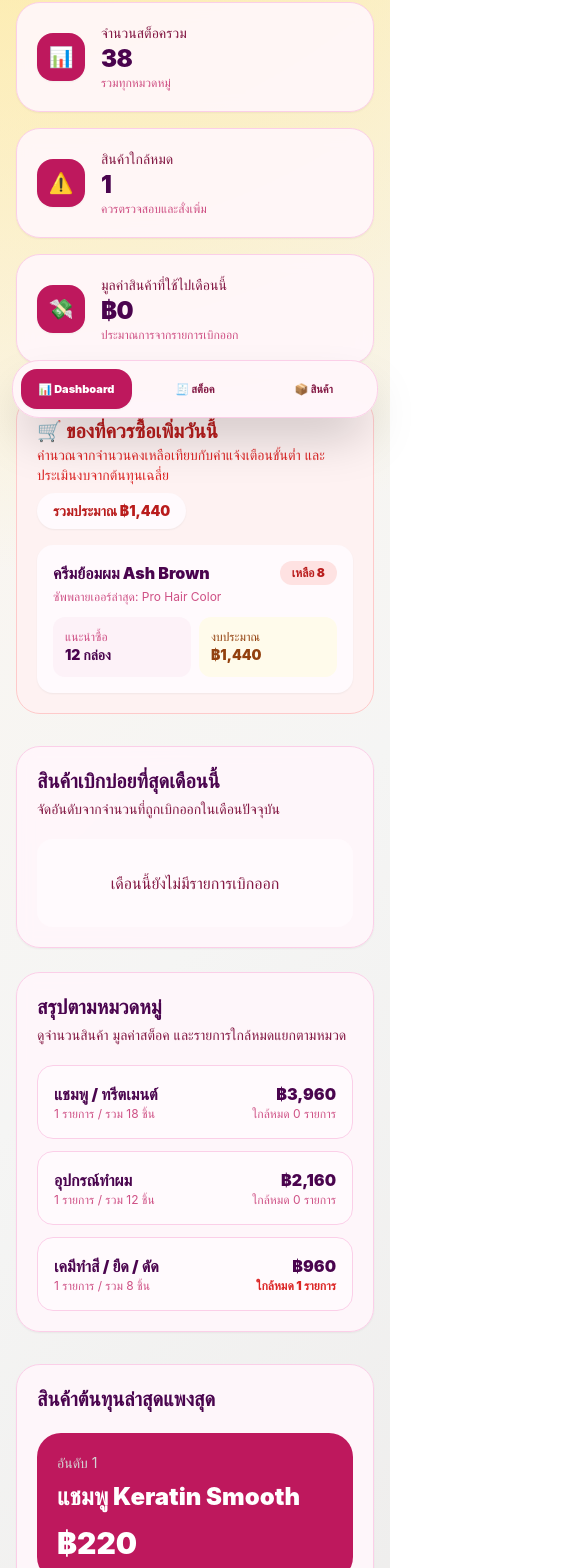
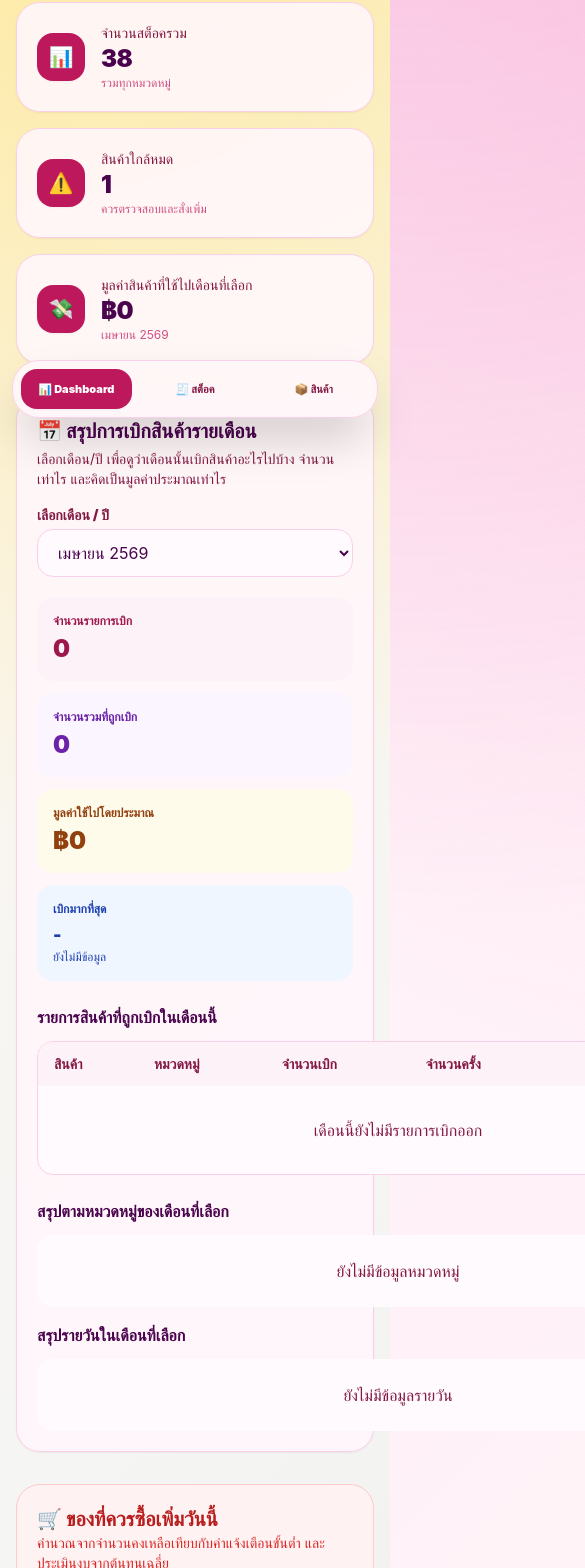
Before and after one commit to 60massmedia-ship-it/beauty-salon-inventory, a React (Vite) app: page / in a window 390 px wide. Shown: the part 414-1982 px from the top of the page, 585 px wide, since content can reach past the window. Built offline with nearby package versions, Linux system fonts and the light colour scheme.

Commit message:
Add monthly usage report to dashboard

```diff
--- a/src/components/Dashboard.jsx
+++ b/src/components/Dashboard.jsx
@@ -1,6 +1,21 @@
 import React from 'react';
-import { Card } from './ui.jsx';
-import { formatMoney, formatNumber, getCostStats, getEstimatedUnitCost, getReorderSuggestions, isCurrentMonth } from '../lib/inventory.js';
+import { Card, SelectInput } from './ui.jsx';
+import { formatMoney, formatNumber, getCostStats, getEstimatedUnitCost, getReorderSuggestions } from '../lib/inventory.js';
+
+const thaiMonths = [
+  'มกราคม',
+  'กุมภาพันธ์',
+  'มีนาคม',
+  'เมษายน',
+  'พฤษภาคม',
+  'มิถุนายน',
+  'กรกฎาคม',
+  'สิงหาคม',
+  'กันยายน',
+  'ตุลาคม',
+  'พฤศจิกายน',
+  'ธันวาคม',
+];
 
 function StatCard({ icon, title, value, subtitle }) {
   return (
@@ -17,7 +32,110 @@ function StatCard({ icon, title, value, subtitle }) {
   );
 }
 
+function getMonthKey(dateValue) {
+  const date = new Date(dateValue);
+  if (Number.isNaN(date.getTime())) return '';
+  return `${date.getFullYear()}-${String(date.getMonth() + 1).padStart(2, '0')}`;
+}
+
+function getMonthLabel(monthKey) {
+  const [year, month] = String(monthKey).split('-').map(Number);
+  if (!year || !month) return '-';
+  return `${thaiMonths[month - 1]} ${year + 543}`;
+}
+
+function getAvailableMonthOptions(transactions) {
+  const current = new Date();
+  const currentKey = `${current.getFullYear()}-${String(current.getMonth() + 1).padStart(2, '0')}`;
+  const keys = new Set([currentKey]);
+  transactions.forEach((item) => {
+    if (item.type === 'out') {
+      const key = getMonthKey(item.createdAt);
+      if (key) keys.add(key);
+    }
+  });
+  return Array.from(keys).sort((a, b) => b.localeCompare(a));
+}
+
+function buildMonthlyUsageReport({ transactions, products, costHistory, selectedMonth }) {
+  const outbound = transactions.filter((item) => item.type === 'out' && getMonthKey(item.createdAt) === selectedMonth);
+
+  const productRows = Object.values(outbound.reduce((acc, item) => {
+    const product = products.find((p) => p.id === item.productId);
+    const key = item.productId || item.productName;
+    const unitCost = product ? getEstimatedUnitCost(product, costHistory) : 0;
+    const quantity = Number(item.quantity || 0);
+    if (!acc[key]) {
+      acc[key] = {
+        productId: key,
+        productName: item.productName || product?.name || 'ไม่ระบุสินค้า',
+        category: product?.category || 'ไม่ระบุหมวดหมู่',
+        quantity: 0,
+        unit: product?.unit || '',
+        estimatedCost: 0,
+        entries: 0,
+      };
+    }
+    acc[key].quantity += quantity;
+    acc[key].estimatedCost += quantity * unitCost;
+    acc[key].entries += 1;
+    return acc;
+  }, {})).sort((a, b) => b.estimatedCost - a.estimatedCost);
+
+  const categoryRows = Object.values(productRows.reduce((acc, item) => {
+    const key = item.category || 'ไม่ระบุหมวดหมู่';
+    if (!acc[key]) {
+      acc[key] = { category: key, quantity: 0, estimatedCost: 0, productCount: 0 };
+    }
+    acc[key].quantity += item.quantity;
+    acc[key].estimatedCost += item.estimatedCost;
+    acc[key].productCount += 1;
+    return acc;
+  }, {})).sort((a, b) => b.estimatedCost - a.estimatedCost);
+
+  const dailyRows = Object.values(outbound.reduce((acc, item) => {
+    const date = new Date(item.createdAt);
+    const key = date.toISOString().slice(0, 10);
+    const product = products.find((p) => p.id === item.productId);
+    const unitCost = product ? getEstimatedUnitCost(product, costHistory) : 0;
+    const quantity = Number(item.quantity || 0);
+    if (!acc[key]) {
+      acc[key] = { dateKey: key, entries: 0, quantity: 0, estimatedCost: 0 };
+    }
+    acc[key].entries += 1;
+    acc[key].quantity += quantity;
+    acc[key].estimatedCost += quantity * unitCost;
+    return acc;
+  }, {})).sort((a, b) => b.dateKey.localeCompare(a.dateKey));
+
+  const totalQuantity = productRows.reduce((sum, item) => sum + item.quantity, 0);
+  const totalCost = productRows.reduce((sum, item) => sum + item.estimatedCost, 0);
+  const topProduct = productRows[0] || null;
+  const topCategory = categoryRows[0] || null;
+
+  return {
+    outbound,
+    productRows,
+    categoryRows,
+    dailyRows,
+    totalEntries: outbound.length,
+    totalQuantity,
+    totalCost,
+    topProduct,
+    topCategory,
+  };
+}
+
 export default function Dashboard({ products, transactions, costHistory }) {
+  const monthOptions = React.useMemo(() => getAvailableMonthOptions(transactions), [transactions]);
+  const [selectedMonth, setSelectedMonth] = React.useState(monthOptions[0]);
+
+  React.useEffect(() => {
+    if (!monthOptions.includes(selectedMonth)) {
+      setSelectedMonth(monthOptions[0]);
+    }
+  }, [monthOptions, selectedMonth]);
+
   const stats = React.useMemo(() => {
     const totalProducts = products.length;
     const totalStock = products.reduce((sum, item) => sum + Number(item.stock || 0), 0);
@@ -26,12 +144,8 @@ export default function Dashboard({ products, transactions, costHistory }) {
     return { totalProducts, totalStock, lowStock, inventoryValue };
   }, [products, costHistory]);
 
+  const monthlyReport = React.useMemo(() => buildMonthlyUsageReport({ transactions, products, costHistory, selectedMonth }), [transactions, products, costHistory, selectedMonth]);
   const reorderSuggestions = React.useMemo(() => getReorderSuggestions(products, costHistory), [products, costHistory]);
-  const outboundThisMonth = transactions.filter((item) => item.type === 'out' && isCurrentMonth(item.createdAt));
-  const outboundCostThisMonth = outboundThisMonth.reduce((sum, item) => {
-    const product = products.find((p) => p.id === item.productId);
-    return sum + Number(item.quantity || 0) * (product ? getEstimatedUnitCost(product, costHistory) : 0);
-  }, 0);
 
   const productsWithCostStats = products.map((product) => {
     const stats = getCostStats(costHistory.filter((record) => record.productId === product.id));
@@ -39,28 +153,11 @@ export default function Dashboard({ products, transactions, costHistory }) {
     const latestCost = stats.latestCost || product.cost || 0;
     return { ...product, averageCost, latestCost, costDiff: latestCost - averageCost };
   });
+
   const highestLatestCostProducts = [...productsWithCostStats].sort((a, b) => b.latestCost - a.latestCost).slice(0, 5);
   const highCostProducts = [...productsWithCostStats].sort((a, b) => b.averageCost - a.averageCost).slice(0, 5);
   const mostExpensiveLatestProduct = highestLatestCostProducts[0];
   const recentTransactions = transactions.slice(0, 5);
-
-  const topUsedProducts = Object.values(outboundThisMonth.reduce((acc, item) => {
-    const product = products.find((p) => p.id === item.productId);
-    const key = item.productId || item.productName;
-    const unitCost = product ? getEstimatedUnitCost(product, costHistory) : 0;
-    if (!acc[key]) {
-      acc[key] = {
-        productId: key,
-        productName: item.productName,
-        quantity: 0,
-        estimatedCost: 0,
-        unit: product?.unit || '',
-      };
-    }
-    acc[key].quantity += Number(item.quantity || 0);
-    acc[key].estimatedCost += Number(item.quantity || 0) * unitCost;
-    return acc;
-  }, {})).sort((a, b) => b.quantity - a.quantity).slice(0, 5);
 
   const categorySummary = Object.values(products.reduce((acc, product) => {
     const key = product.category || 'อื่น ๆ';
@@ -85,10 +182,96 @@ export default function Dashboard({ products, transactions, costHistory }) {
     <div className="space-y-8">
       <section className="grid gap-4 sm:grid-cols-2 xl:grid-cols-4">
         <StatCard icon="📦" title="จำนวนรายการสินค้า" value={stats.totalProducts} subtitle="สินค้าทั้งหมดในระบบ" />
-        <StatCard icon="📊" title="จำนวนสต็อครวม" value={stats.totalStock} subtitle="รวมทุกหมวดหมู่" />
+        <StatCard icon="📊" title="จำนวนสต็อครวม" value={formatNumber(stats.totalStock)} subtitle="รวมทุกหมวดหมู่" />
         <StatCard icon="⚠️" title="สินค้าใกล้หมด" value={stats.lowStock} subtitle="ควรตรวจสอบและสั่งเพิ่ม" />
-        <StatCard icon="💸" title="มูลค่าสินค้าที่ใช้ไปเดือนนี้" value={formatMoney(outboundCostThisMonth)} subtitle="ประมาณการจากรายการเบิกออก" />
+        <StatCard icon="💸" title="มูลค่าสินค้าที่ใช้ไปเดือนที่เลือก" value={formatMoney(monthlyReport.totalCost)} subtitle={getMonthLabel(selectedMonth)} />
       </section>
+
+      <Card className="p-5 md:p-6">
+        <div className="mb-5 flex flex-col gap-4 lg:flex-row lg:items-end lg:justify-between">
+          <div>
+            <h2 className="text-xl font-black text-neutral-950">📅 สรุปการเบิกสินค้ารายเดือน</h2>
+            <p className="mt-1 text-sm text-neutral-500">เลือกเดือน/ปี เพื่อดูว่าเดือนนั้นเบิกสินค้าอะไรไปบ้าง จำนวนเท่าไร และคิดเป็นมูลค่าประมาณเท่าไร</p>
+          </div>
+          <div className="w-full lg:w-64">
+            <p className="mb-1 text-sm font-black text-neutral-700">เลือกเดือน / ปี</p>
+            <SelectInput value={selectedMonth} onChange={(event) => setSelectedMonth(event.target.value)}>
+              {monthOptions.map((monthKey) => <option key={monthKey} value={monthKey}>{getMonthLabel(monthKey)}</option>)}
+            </SelectInput>
+          </div>
+        </div>
+
+        <div className="grid gap-3 sm:grid-cols-2 xl:grid-cols-4">
+          <div className="rounded-2xl bg-pink-50 p-4 text-pink-800"><p className="text-xs font-black">จำนวนรายการเบิก</p><p className="mt-1 text-2xl font-black">{formatNumber(monthlyReport.totalEntries)}</p></div>
+          <div className="rounded-2xl bg-purple-50 p-4 text-purple-800"><p className="text-xs font-black">จำนวนรวมที่ถูกเบิก</p><p className="mt-1 text-2xl font-black">{formatNumber(monthlyReport.totalQuantity)}</p></div>
+          <div className="rounded-2xl bg-amber-50 p-4 text-amber-800"><p className="text-xs font-black">มูลค่าใช้ไปโดยประมาณ</p><p className="mt-1 text-2xl font-black">{formatMoney(monthlyReport.totalCost)}</p></div>
+          <div className="rounded-2xl bg-blue-50 p-4 text-blue-800"><p className="text-xs font-black">เบิกมากที่สุด</p><p className="mt-1 truncate text-lg font-black">{monthlyReport.topProduct?.productName || '-'}</p><p className="text-xs">{monthlyReport.topProduct ? `${formatNumber(monthlyReport.topProduct.quantity)} ${monthlyReport.topProduct.unit}` : 'ยังไม่มีข้อมูล'}</p></div>
+        </div>
+
+        <div className="mt-6 grid gap-6 xl:grid-cols-[1.35fr_0.65fr]">
+          <div>
+            <h3 className="text-base font-black text-neutral-950">รายการสินค้าที่ถูกเบิกในเดือนนี้</h3>
+            <div className="mt-3 overflow-hidden rounded-2xl border border-neutral-200 bg-white">
+              <div className="max-h-[420px] overflow-auto">
+                <table className="w-full min-w-[720px] text-left text-sm">
+                  <thead className="sticky top-0 bg-neutral-100 text-neutral-600">
+                    <tr><th className="px-4 py-3">สินค้า</th><th className="px-4 py-3">หมวดหมู่</th><th className="px-4 py-3">จำนวนเบิก</th><th className="px-4 py-3">จำนวนครั้ง</th><th className="px-4 py-3 text-right">มูลค่าโดยประมาณ</th></tr>
+                  </thead>
+                  <tbody>
+                    {monthlyReport.productRows.map((item) => (
+                      <tr key={item.productId} className="border-t border-neutral-100">
+                        <td className="px-4 py-3 font-black text-neutral-950">{item.productName}</td>
+                        <td className="px-4 py-3 text-neutral-600">{item.category}</td>
+                        <td className="px-4 py-3 font-black text-neutral-700">{formatNumber(item.quantity)} {item.unit}</td>
+                        <td className="px-4 py-3 text-neutral-600">{formatNumber(item.entries)} ครั้ง</td>
+                        <td className="px-4 py-3 text-right font-black text-neutral-950">{formatMoney(item.estimatedCost)}</td>
+                      </tr>
+                    ))}
+                  </tbody>
+                </table>
+                {monthlyReport.productRows.length === 0 ? <div className="p-8 text-center text-neutral-500">เดือนนี้ยังไม่มีรายการเบิกออก</div> : null}
+              </div>
+            </div>
+          </div>
+
+          <div className="space-y-4">
+            <div>
+              <h3 className="text-base font-black text-neutral-950">สรุปตามหมวดหมู่ของเดือนที่เลือก</h3>
+              <div className="mt-3 space-y-3">
+                {monthlyReport.categoryRows.length > 0 ? monthlyReport.categoryRows.map((item) => (
+                  <div key={item.category} className="rounded-2xl border border-neutral-100 bg-white p-4">
+                    <div className="flex items-start justify-between gap-3">
+                      <div>
+                        <p className="font-black text-neutral-950">{item.category}</p>
+                        <p className="text-xs text-neutral-400">{item.productCount} รายการ / {formatNumber(item.quantity)} ชิ้น</p>
+                      </div>
+                      <p className="font-black text-neutral-950">{formatMoney(item.estimatedCost)}</p>
+                    </div>
+                  </div>
+                )) : <div className="rounded-2xl bg-white p-6 text-center text-neutral-500">ยังไม่มีข้อมูลหมวดหมู่</div>}
+              </div>
+            </div>
+
+            <div>
+              <h3 className="text-base font-black text-neutral-950">สรุปรายวันในเดือนที่เลือก</h3>
+              <div className="mt-3 space-y-3">
+                {monthlyReport.dailyRows.slice(0, 8).map((item) => (
+                  <div key={item.dateKey} className="rounded-2xl border border-neutral-100 bg-white p-4">
+                    <div className="flex items-center justify-between gap-3">
+                      <div>
+                        <p className="font-black text-neutral-950">{new Date(item.dateKey).toLocaleDateString('th-TH', { dateStyle: 'medium' })}</p>
+                        <p className="text-xs text-neutral-400">{formatNumber(item.entries)} รายการ / {formatNumber(item.quantity)} ชิ้น</p>
+                      </div>
+                      <p className="font-black text-neutral-950">{formatMoney(item.estimatedCost)}</p>
+                    </div>
+                  </div>
+                ))}
+                {monthlyReport.dailyRows.length === 0 ? <div className="rounded-2xl bg-white p-6 text-center text-neutral-500">ยังไม่มีข้อมูลรายวัน</div> : null}
+              </div>
+            </div>
+          </div>
+        </div>
+      </Card>
 
       {reorderSuggestions.length > 0 ? (
         <section className="rounded-3xl border border-red-200 bg-red-50 p-5">
@@ -97,18 +280,13 @@ export default function Dashboard({ products, transactions, costHistory }) {
               <h2 className="text-xl font-black text-red-700">🛒 ของที่ควรซื้อเพิ่มวันนี้</h2>
               <p className="text-sm text-red-600">คำนวณจากจำนวนคงเหลือเทียบกับค่าแจ้งเตือนขั้นต่ำ และประเมินงบจากต้นทุนเฉลี่ย</p>
             </div>
-            <div className="w-fit rounded-full bg-white px-4 py-2 text-sm font-black text-red-700 shadow-sm">
-              รวมประมาณ {formatMoney(reorderSuggestions.reduce((sum, item) => sum + item.estimatedCost, 0))}
-            </div>
+            <div className="w-fit rounded-full bg-white px-4 py-2 text-sm font-black text-red-700 shadow-sm">รวมประมาณ {formatMoney(reorderSuggestions.reduce((sum, item) => sum + item.estimatedCost, 0))}</div>
           </div>
           <div className="grid gap-3 md:grid-cols-2 xl:grid-cols-3">
             {reorderSuggestions.map((product) => (
               <div key={product.id} className="rounded-2xl bg-white p-4 shadow-sm">
                 <div className="flex items-start justify-between gap-3">
-                  <div className="min-w-0">
-                    <p className="truncate font-black text-neutral-950">{product.name}</p>
-                    <p className="mt-1 text-xs text-neutral-400">ซัพพลายเออร์ล่าสุด: {product.latestSupplier}</p>
-                  </div>
+                  <div className="min-w-0"><p className="truncate font-black text-neutral-950">{product.name}</p><p className="mt-1 text-xs text-neutral-400">ซัพพลายเออร์ล่าสุด: {product.latestSupplier}</p></div>
                   <span className="shrink-0 rounded-full bg-red-100 px-3 py-1 text-xs font-black text-red-700">เหลือ {product.stock}</span>
                 </div>
                 <div className="mt-3 grid grid-cols-2 gap-2 text-sm">
@@ -120,90 +298,25 @@ export default function Dashboard({ products, transactions, costHistory }) {
           </div>
         </section>
       ) : (
-        <section className="rounded-3xl border border-emerald-200 bg-emerald-50 p-5 text-emerald-800">
-          <h2 className="text-xl font-black">✅ วันนี้ยังไม่มีสินค้าใกล้หมด</h2>
-          <p className="mt-1 text-sm">สต็อคทุกตัวสูงกว่าระดับแจ้งเตือนขั้นต่ำ</p>
-        </section>
+        <section className="rounded-3xl border border-emerald-200 bg-emerald-50 p-5 text-emerald-800"><h2 className="text-xl font-black">✅ วันนี้ยังไม่มีสินค้าใกล้หมด</h2><p className="mt-1 text-sm">สต็อคทุกตัวสูงกว่าระดับแจ้งเตือนขั้นต่ำ</p></section>
       )}
 
       <section className="grid gap-6 xl:grid-cols-2">
         <Card className="p-5 md:p-6">
-          <h2 className="text-xl font-black text-neutral-950">สินค้าเบิกบ่อยที่สุดเดือนนี้</h2>
-          <p className="mt-1 text-sm text-neutral-500">จัดอันดับจากจำนวนที่ถูกเบิกออกในเดือนปัจจุบัน</p>
-          <div className="mt-5 space-y-3">
-            {topUsedProducts.length > 0 ? topUsedProducts.map((item, index) => (
-              <div key={item.productId} className="flex items-center justify-between rounded-2xl border border-neutral-100 bg-white p-4">
-                <div>
-                  <p className="font-black text-neutral-950">#{index + 1} {item.productName}</p>
-                  <p className="text-xs text-neutral-400">มูลค่าใช้ไปประมาณ {formatMoney(item.estimatedCost)}</p>
-                </div>
-                <div className="text-right">
-                  <p className="font-black text-neutral-950">{formatNumber(item.quantity)} {item.unit}</p>
-                  <p className="text-xs text-neutral-400">ถูกเบิก</p>
-                </div>
-              </div>
-            )) : <div className="rounded-2xl bg-white p-8 text-center text-neutral-500">เดือนนี้ยังไม่มีรายการเบิกออก</div>}
-          </div>
-        </Card>
-
-        <Card className="p-5 md:p-6">
-          <h2 className="text-xl font-black text-neutral-950">สรุปตามหมวดหมู่</h2>
+          <h2 className="text-xl font-black text-neutral-950">สรุปตามหมวดหมู่ของสต็อคปัจจุบัน</h2>
           <p className="mt-1 text-sm text-neutral-500">ดูจำนวนสินค้า มูลค่าสต็อค และรายการใกล้หมดแยกตามหมวด</p>
           <div className="mt-5 space-y-3">
             {categorySummary.map((item) => (
               <div key={item.category} className="rounded-2xl border border-neutral-100 bg-white p-4">
                 <div className="flex items-start justify-between gap-3">
-                  <div>
-                    <p className="font-black text-neutral-950">{item.category}</p>
-                    <p className="text-xs text-neutral-400">{item.productCount} รายการ / รวม {formatNumber(item.totalStock)} ชิ้น</p>
-                  </div>
-                  <div className="text-right">
-                    <p className="font-black text-neutral-950">{formatMoney(item.estimatedValue)}</p>
-                    <p className={item.lowStockCount > 0 ? 'text-xs font-black text-red-600' : 'text-xs text-neutral-400'}>ใกล้หมด {item.lowStockCount} รายการ</p>
-                  </div>
+                  <div><p className="font-black text-neutral-950">{item.category}</p><p className="text-xs text-neutral-400">{item.productCount} รายการ / รวม {formatNumber(item.totalStock)} ชิ้น</p></div>
+                  <div className="text-right"><p className="font-black text-neutral-950">{formatMoney(item.estimatedValue)}</p><p className={item.lowStockCount > 0 ? 'text-xs font-black text-red-600' : 'text-xs text-neutral-400'}>ใกล้หมด {item.lowStockCount} รายการ</p></div>
                 </div>
               </div>
             ))}
           </div>
         </Card>
-      </section>
 
-      <section className="grid gap-6 xl:grid-cols-3">
-        <Card className="p-5 md:p-6 xl:col-span-1">
-          <h2 className="text-xl font-black text-neutral-950">สินค้าต้นทุนล่าสุดแพงสุด</h2>
-          {mostExpensiveLatestProduct ? (
-            <div className="mt-5 rounded-3xl bg-neutral-950 p-5 text-white">
-              <p className="text-sm text-neutral-300">อันดับ 1</p>
-              <h3 className="mt-2 text-2xl font-black">{mostExpensiveLatestProduct.name}</h3>
-              <p className="mt-3 text-3xl font-black">{formatMoney(mostExpensiveLatestProduct.latestCost)}</p>
-            </div>
-          ) : null}
-        </Card>
-        <Card className="p-5 md:p-6 xl:col-span-2">
-          <h2 className="text-xl font-black text-neutral-950">Top 5 ต้นทุนล่าสุดต่อหน่วย</h2>
-          <div className="mt-5 space-y-3">
-            {highestLatestCostProducts.map((product) => (
-              <div key={product.id} className="flex items-center justify-between rounded-2xl border border-neutral-100 bg-white p-4">
-                <div><p className="font-black text-neutral-950">{product.name}</p><p className="text-xs text-neutral-400">คงเหลือ {product.stock} {product.unit}</p></div>
-                <p className="font-black text-neutral-950">{formatMoney(product.latestCost)}</p>
-              </div>
-            ))}
-          </div>
-        </Card>
-      </section>
-
-      <section className="grid gap-6 xl:grid-cols-2">
-        <Card className="p-5 md:p-6">
-          <h2 className="text-xl font-black text-neutral-950">สินค้าต้นทุนเฉลี่ยสูงสุด</h2>
-          <div className="mt-5 space-y-3">
-            {highCostProducts.map((product) => (
-              <div key={product.id} className="flex items-center justify-between rounded-2xl border border-neutral-100 bg-white p-4">
-                <div><p className="font-black text-neutral-950">{product.name}</p><p className="text-xs text-neutral-400">คงเหลือ {product.stock} {product.unit}</p></div>
-                <p className="font-black text-neutral-950">{formatMoney(product.averageCost)}</p>
-              </div>
-            ))}
-          </div>
-        </Card>
         <Card className="p-5 md:p-6">
           <h2 className="text-xl font-black text-neutral-950">รายการเคลื่อนไหวล่าสุด</h2>
           <div className="mt-5 space-y-3">
@@ -216,6 +329,15 @@ export default function Dashboard({ products, transactions, costHistory }) {
           </div>
         </Card>
       </section>
+
+      <section className="grid gap-6 xl:grid-cols-3">
+        <Card className="p-5 md:p-6 xl:col-span-1"><h2 className="text-xl font-black text-neutral-950">สินค้าต้นทุนล่าสุดแพงสุด</h2>{mostExpensiveLatestProduct ? <div className="mt-5 rounded-3xl bg-neutral-950 p-5 text-white"><p className="text-sm text-neutral-300">อันดับ 1</p><h3 className="mt-2 text-2xl font-black">{mostExpensiveLatestProduct.name}</h3><p className="mt-3 text-3xl font-black">{formatMoney(mostExpensiveLatestProduct.latestCost)}</p></div> : null}</Card>
+        <Card className="p-5 md:p-6 xl:col-span-2"><h2 className="text-xl font-black text-neutral-950">Top 5 ต้นทุนล่าสุดต่อหน่วย</h2><div className="mt-5 space-y-3">{highestLatestCostProducts.map((product) => <div key={product.id} className="flex items-center justify-between rounded-2xl border border-neutral-100 bg-white p-4"><div><p className="font-black text-neutral-950">{product.name}</p><p className="text-xs text-neutral-400">คงเหลือ {product.stock} {product.unit}</p></div><p className="font-black text-neutral-950">{formatMoney(product.latestCost)}</p></div>)}</div></Card>
+      </section>
+
+      <section className="grid gap-6 xl:grid-cols-1">
+        <Card className="p-5 md:p-6"><h2 className="text-xl font-black text-neutral-950">สินค้าต้นทุนเฉลี่ยสูงสุด</h2><div className="mt-5 space-y-3">{highCostProducts.map((product) => <div key={product.id} className="flex items-center justify-between rounded-2xl border border-neutral-100 bg-white p-4"><div><p className="font-black text-neutral-950">{product.name}</p><p className="text-xs text-neutral-400">คงเหลือ {product.stock} {product.unit}</p></div><p className="font-black text-neutral-950">{formatMoney(product.averageCost)}</p></div>)}</div></Card>
+      </section>
     </div>
   );
 }
```
